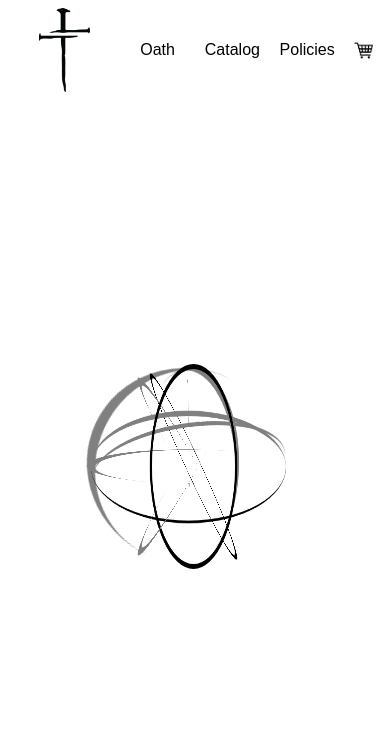
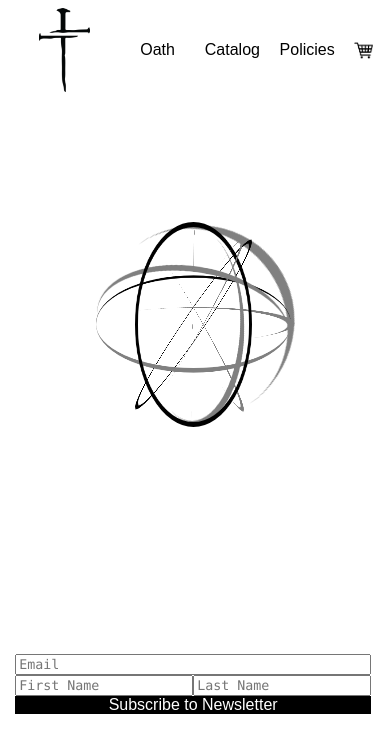
Before and after one commit to shaquan1228/afamilyoath, a React (Create React App) app: page / in a window 390 px wide. Shown: the top 752 px of the page. Built offline with nearby package versions, Linux system fonts and the light colour scheme; what shopify-buy would draw is missing.

Commit message:
Fixed small changes. Landing page navigates to shop on click. Mailchimp sign up sans backend also implemented.

```diff
--- a/public/index.html
+++ b/public/index.html
@@ -25,7 +25,7 @@
       work correctly both with client-side routing and a non-root public URL.
       Learn how to configure a non-root public URL by running `npm run build`.
     -->
-    <title>React App</title>
+    <title>A Family Oath by Chalo Pope</title>
   </head>
   <body>
     <noscript>You need to enable JavaScript to run this app.</noscript>
--- a/src/components/Bag/assets/Bag2.css
+++ b/src/components/Bag/assets/Bag2.css
@@ -17,9 +17,7 @@ height:90%;
   height:80%;
 
 }
-.payment-col{
 
-}
 .full{
     grid-column: 1 / span 2;
 }
@@ -29,20 +27,18 @@ input[type=text]{
   font-family: source-code-pro, Menlo, Monaco, Consolas, 'Courier New',
     monospace;
 
+}
+
+@media only screen and (max-width:750px){
+
+  input[type=text]:focus {
+
+    font-size:16px;
+  }
+}
 
 
-}
 
-input[type=text]:focus {
-
-
-}
-input:-webkit-autofill,
-input:-webkit-autofill:hover,
-input:-webkit-autofill:focus,
-input:-internal-autofill-selected{
-
-}
 
 @keyframes keystroke{
   from, to {opacity:70%; }
--- /dev/null
+++ b/src/components/MailSignup/MailSignup.js
@@ -0,0 +1,83 @@
+import React from 'react';
+import Button from './../Button/Button.js';
+
+
+
+class MailSignup extends React.Component{
+  constructor(props){
+    super(props);
+    this.state = {status:"Subscribe to Newsletter"}
+
+    this.submitSignup = this.submitSignup.bind(this);
+    this.onType = this.onType.bind(this);
+  }
+
+  onType(e){
+    (e.key === "Enter")
+    ? this.submitSignup()
+    : this.setState({ [e.target.name]: e.target.value })
+
+  }
+  submitSignup(e){
+    let key = "bea80908ace8433e258e543f101f4ca0-us1"
+
+    let url = "http://us1.api.mailchimp.com/2.0/lists/subscribe.json?apikey="+key+"&id=9b99b501b4&email[email]="+
+    this.state.email+"&merge_vars[FNAME]="+this.state.fname+"&merge_vars[LNAME]="+this.state.lname+"&double_optin=true&send_welcome=false"
+    if(!this.state.email){
+      this.setState({status:"Please provide an email address before subscribing."});
+      setTimeout(() => {
+        this.setState({status:"Subscribe to Newsletter", lname: null, fname:null, email:null});
+      },1500)
+    }
+    else if(!this.state.fname){
+      this.setState({status:"Please provide a first name before subscribing."});
+      setTimeout(() => {
+        this.setState({status:"Subscribe to Newsletter", lname: null, fname:null, email:null});
+      },1500)
+    }
+    else if(!this.state.lname){
+      this.setState({status:"Please provide a last name before subscribing."});
+      setTimeout(() => {
+        this.setState({status:"Subscribe to Newsletter", lname: null, fname:null, email:null});
+      },1500)
+    }
+    else if(this.state.fname && this.state.lname && this.state.email) {
+        return fetch(url, {
+                method: 'POST',
+                // mode: 'no-cors',
+                headers: {
+                    'Access-Control-Allow-Origin': '*',
+                    'Content-Type': 'application/json'
+                },
+                body: null
+            }).then(response => {
+
+                this.setState({status:"Success! Complete Sign Up by Confirming via Email"});
+                setTimeout(() => {
+                  document.getElementById("mail-form-main").style.animation = "clearForm 1.5s ease"
+                  document.getElementsByName("fname")[0].value ="";
+                  document.getElementsByName("lname")[0].value ="";
+                  document.getElementsByName("email")[0].value ="";
+                  this.setState({status:"Subscribe to Newsletter", lname: null, fname:null, email:null});
+                },1500)
+            }).catch(
+                error => this.setState({status:"An error occurred. Please Try Again."})
+            );
+        }
+    }
+  render(){
+    return(
+      <div id="mail-form-main">
+        <input type="text" name="email" placeholder="Email" onKeyDown={this.onType} className="mail-form-email"/>
+        <input type="text" name="fname" placeholder="First Name" onKeyDown={this.onType} className="mail-form-name"/>
+        <input type="text" name="lname" placeholder="Last Name" onKeyDown={this.onType} className="mail-form-name"/>
+        <div className="mail-form-button" onClick={this.submitSignup}>
+            <Button styleType='dark' type={null} innerHTML={this.state.status}/>
+        </div>
+      </div>
+    )
+  }
+}
+
+
+export default MailSignup;
--- a/src/components/Navigation/assets/Navigation.css
+++ b/src/components/Navigation/assets/Navigation.css
@@ -26,6 +26,29 @@ align-items: center;
   background-position-x: center;
   background-repeat: no-repeat;
   background-image:url('logo.png')
+}
+
+@keyframes switchLogos{
+  0%{
+      opacity: 100%;
+  }
+
+  50%{
+      opacity: 0%;
+      /* background-image:url('logo2.png'); */
+  }
+
+  100%{
+      opacity: 100%;
+      /* background-image:url('logo2.png'); */
+  }
+}
+
+
+#main-nav-logo:hover{
+  animation: switchLogos .2s ease-out;
+  background-image:url('logo2.png');
+
 }
 
 #main-nav-logo-img{
--- a/src/pages/Home.js
+++ b/src/pages/Home.js
@@ -1,5 +1,6 @@
 import React from 'react';
 import ReactGA from 'react-ga';
+import MailSignup from './../components/MailSignup/MailSignup.js';
 import './assets/home.css';
 
 
@@ -34,7 +35,6 @@ class Home extends React.Component {
 
         <div id="circle-1" className="circle" style={{ backgroundImage: 'url(' + this.state.imgList[5] + ')' }}>  </div>
 
-
         <div id="circle-6" className="circle" style={{ backgroundImage: 'url(' + this.state.imgList[3] + ')' }}> </div>
         <div id="circle-7" className="circle" style={{ backgroundImage: 'url(' + this.state.imgList[4] + ')' }}> </div>
         <div id="circle-8" className="circle" style={{ backgroundImage: 'url(' + this.state.imgList[1] + ')' }}> </div>
@@ -44,9 +44,11 @@ class Home extends React.Component {
 
         <div id="circle-3" className="circle" style={{ backgroundImage: 'url(' + this.state.imgList[2] + ')' }}> </div>
         <div id="circle-4" className="circle" style={{ backgroundImage: 'url(' + this.state.imgList[0] + ')' }}> </div>
-        <div id="circle-5" className="circle" style={{ backgroundImage: 'url(' + this.state.imgList[0] + ')' }}> </div>
+        <div id="circle-5" className="circle" onClick={()=>{this.props.history.push("./shop")}} style={{ backgroundImage: 'url(' + this.state.imgList[0] + ')' }}> </div>
         <div id="circle-10" className="circle" style={{ backgroundImage: 'url(' + this.state.imgList[1] + ')' }}> </div>
-
+        <div id="mail-form">
+          <MailSignup/>
+        </div>
       </div>
     )
   }
--- a/src/pages/assets/home.css
+++ b/src/pages/assets/home.css
@@ -12,10 +12,13 @@
   border-radius: 50%;
   width: 30vw;
   height: 30vw;
+justify-self: center;
   border-bottom: 10px solid gray;
   transition: animation-duration 2s 3s;
   background-size: 0 0;
 }
+
+
 
 @media only screen and (max-width:750px){
 
@@ -24,7 +27,30 @@
     width:50vw;
     height:50vw;
   }
+
+  #mail-form-main{
+    display:grid;
+    width:100%;
+    grid-template-rows: auto;
+    grid-template-columns: 1fr 1fr;
+  }
+  .mail-form-email{
+    grid-row:1;
+    grid-column: 1 / span 2;
+  }
+  .mail-form-name{
+    grid-row:2;
+    grid-column: auto / span 1;
+  }
+
+
+  .mail-form-button{
+    grid-row:3;
+    width:100%;
+    grid-column: 1 / span 2;
+  }
 }
+
 
 .circle:hover {
   /* border-color: red; */
```
Also changed, not shown: src/components/MailSignup/assets/MailSingup.css (added, +13 -0 lines), src/components/Navigation/assets/logo2.png (added), 1 other file (tests, documents, lock files or other folders).
